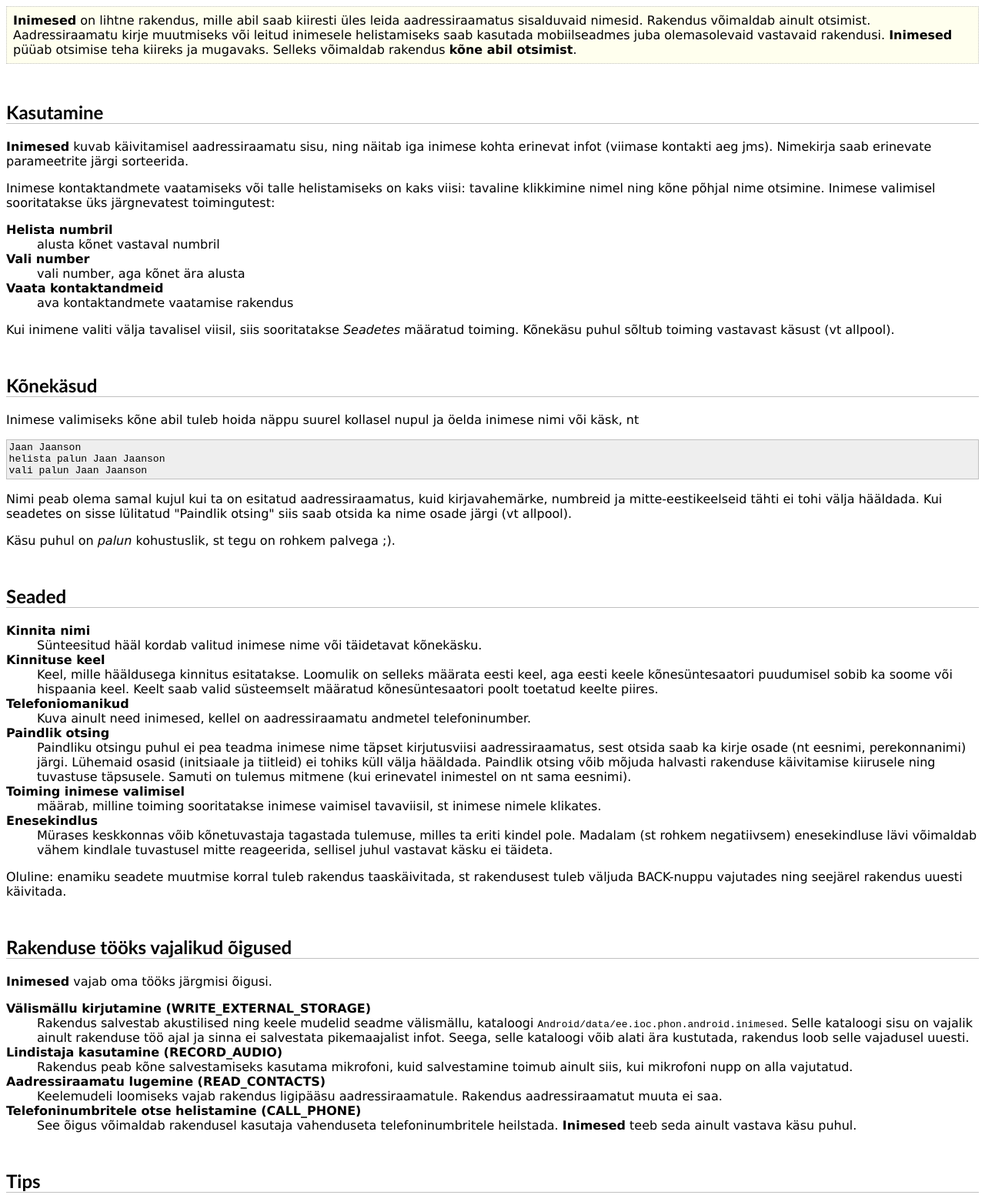
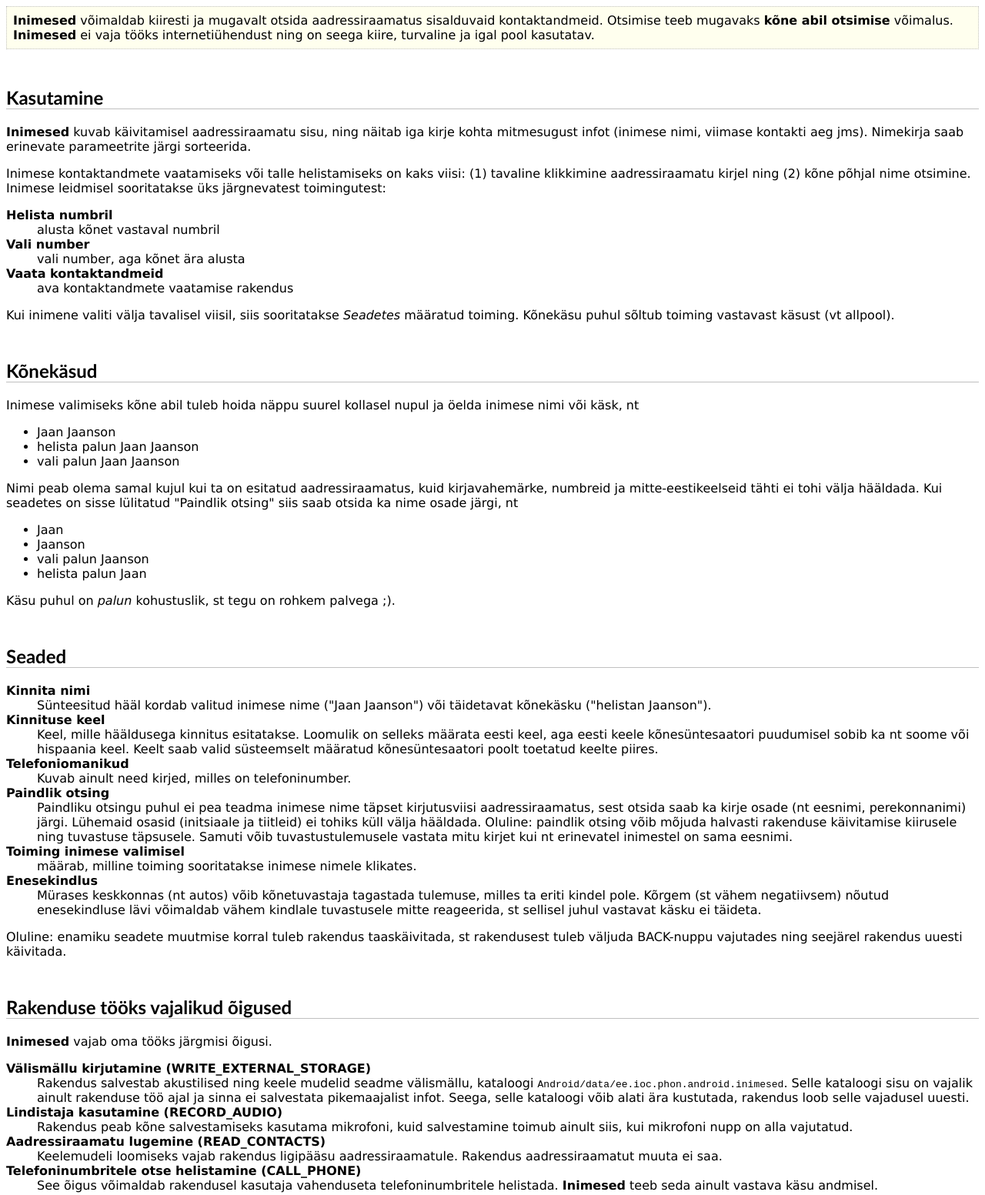
Before and after one commit to Kaljurand/Inimesed, a plain HTML site: page about/et.html in a window 1280 px wide. Shown: the top 1553 px of the page at 77% size. Drawn offline with Linux system fonts and the light colour scheme.

Commit message:
Update website (incl. screenshots)

```diff
--- a/about/et.html
+++ b/about/et.html
@@ -13,23 +13,23 @@
 <body>
 
 <div class="intro">
-<b>Inimesed</b> on lihtne rakendus, mille abil saab kiiresti üles leida
-aadressiraamatus sisalduvaid nimesid.
-Rakendus võimaldab ainult otsimist. Aadressiraamatu kirje muutmiseks või
-leitud inimesele helistamiseks saab kasutada mobiilseadmes juba olemasolevaid
-vastavaid rakendusi.
-<b>Inimesed</b> püüab otsimise teha kiireks ja mugavaks. Selleks võimaldab
-rakendus <b>kõne abil otsimist</b>.
+<b>Inimesed</b> võimaldab kiiresti ja mugavalt
+otsida aadressiraamatus sisalduvaid kontaktandmeid.
+Otsimise teeb mugavaks <b>kõne abil otsimise</b> võimalus.
+<b>Inimesed</b> ei vaja tööks internetiühendust ning on seega kiire, turvaline
+ja igal pool kasutatav.
 </div>
 
 <h2>Kasutamine</h2>
 
 <p><b>Inimesed</b> kuvab käivitamisel aadressiraamatu sisu, ning
-näitab iga inimese kohta erinevat infot (viimase kontakti aeg jms).
+näitab iga kirje kohta mitmesugust infot (inimese nimi,
+viimase kontakti aeg jms).
 Nimekirja saab erinevate parameetrite järgi sorteerida.</p>
 
 <p>Inimese kontaktandmete vaatamiseks või talle helistamiseks on kaks
-viisi: tavaline klikkimine nimel ning kõne põhjal nime otsimine. Inimese valimisel
+viisi: (1) tavaline klikkimine aadressiraamatu kirjel
+ning (2) kõne põhjal nime otsimine. Inimese leidmisel
 sooritatakse üks järgnevatest toimingutest:</p>
 
 <dl>
@@ -51,18 +51,25 @@ määratud toiming. Kõnekäsu puhul sõltub toiming vastavast käsust (vt allpo
 <p>Inimese valimiseks kõne abil tuleb hoida näppu suurel kollasel nupul ja
 öelda inimese nimi või käsk, nt</p>
 
-<pre>
-Jaan Jaanson
-helista palun Jaan Jaanson
-vali palun Jaan Jaanson
-</pre>
+<ul>
+<li>Jaan Jaanson</li>
+<li>helista palun Jaan Jaanson</li>
+<li>vali palun Jaan Jaanson</li>
+</ul>
 
 <p>Nimi peab olema samal kujul kui ta on esitatud aadressiraamatus,
 kuid kirjavahemärke,
 numbreid ja mitte-eestikeelseid tähti ei tohi välja hääldada.
 Kui seadetes
 on sisse lülitatud "Paindlik otsing" siis saab otsida ka nime osade
-järgi (vt allpool).</p>
+järgi, nt</p>
+
+<ul>
+<li>Jaan</li>
+<li>Jaanson</li>
+<li>vali palun Jaanson</li>
+<li>helista palun Jaan</li>
+</ul>
 
 <p>Käsu puhul on <i>palun</i> kohustuslik,
 st tegu on rohkem palvega ;).</p>
@@ -72,36 +79,36 @@ st tegu on rohkem palvega ;).</p>
 
 <dl>
 <dt>Kinnita nimi</dt>
-<dd>Sünteesitud hääl kordab valitud inimese nime või täidetavat kõnekäsku.</dd>
+<dd>Sünteesitud hääl kordab valitud inimese nime ("Jaan Jaanson")
+või täidetavat kõnekäsku ("helistan Jaanson").</dd>
 
 <dt>Kinnituse keel</dt>
 <dd>Keel, mille hääldusega kinnitus esitatakse. Loomulik on selleks
 määrata eesti keel, aga eesti keele kõnesüntesaatori puudumisel sobib
-ka soome või hispaania keel. Keelt saab valid süsteemselt määratud
+ka nt soome või hispaania keel. Keelt saab valid süsteemselt määratud
 kõnesüntesaatori poolt toetatud keelte piires.</dd>
 
 <dt>Telefoniomanikud</dt>
-<dd>Kuva ainult need inimesed, kellel on aadressiraamatu andmetel
-telefoninumber.</dd>
+<dd>Kuvab ainult need kirjed, milles on telefoninumber.</dd>
 
 <dt>Paindlik otsing</dt>
 <dd>Paindliku otsingu puhul ei pea teadma inimese nime täpset kirjutusviisi
 aadressiraamatus, sest
 otsida saab ka kirje osade (nt eesnimi, perekonnanimi) järgi.
 Lühemaid osasid (initsiaale ja tiitleid) ei tohiks küll välja hääldada.
-Paindlik otsing võib mõjuda halvasti rakenduse käivitamise kiirusele
-ning tuvastuse täpsusele. Samuti on tulemus mitmene (kui erinevatel inimestel
-on nt sama eesnimi).</dd>
+Oluline: paindlik otsing võib mõjuda halvasti rakenduse käivitamise kiirusele
+ning tuvastuse täpsusele. Samuti võib tuvastustulemusele vastata mitu
+kirjet kui nt erinevatel inimestel on sama eesnimi.</dd>
 
 <dt>Toiming inimese valimisel</dt>
-<dd>määrab, milline toiming sooritatakse inimese vaimisel tavaviisil,
-st inimese nimele klikates.</dd>
+<dd>määrab, milline toiming sooritatakse inimese nimele klikates.</dd>
 
 <dt>Enesekindlus</dt>
-<dd>Mürases keskkonnas võib kõnetuvastaja tagastada tulemuse, milles ta eriti
-kindel pole. Madalam (st rohkem negatiivsem) enesekindluse lävi võimaldab
-vähem kindlale tuvastusel mitte reageerida, sellisel juhul vastavat käsku ei
-täideta.</dd>
+<dd>Mürases keskkonnas (nt autos) võib kõnetuvastaja tagastada tulemuse,
+milles ta eriti
+kindel pole. Kõrgem (st vähem negatiivsem) nõutud enesekindluse lävi võimaldab
+vähem kindlale tuvastusele mitte reageerida,
+st sellisel juhul vastavat käsku ei täideta.</dd>
 </dl>
 
 <p>Oluline: enamiku seadete muutmise korral tuleb rakendus taaskäivitada,
@@ -131,14 +138,14 @@ Rakendus aadressiraamatut muuta ei saa.</dd>
 
 <dt>Telefoninumbritele otse helistamine (CALL_PHONE)</dt>
 <dd>See õigus võimaldab rakendusel kasutaja vahenduseta telefoninumbritele
-heilstada. <b>Inimesed</b> teeb seda ainult vastava käsu puhul.</dd>
+helistada. <b>Inimesed</b> teeb seda ainult vastava käsu andmisel.</dd>
 </dl>
 
-<h2>Tips</h2>
+<h2>Kasulik teada</h2>
 
 <p><b>Inimeste</b> praegune versioon kasutab eestikeelse kõne akustilisi mudeleid
 ning üsna lihtsat üksühest tähtede ja nende häälduse vastavust. Soovitud
-tuvastuse saamiseks tuleb seega nimesid hääldada nii "nagu nad on kirjutatud".
+tuvastuse saamiseks tuleks seega nimesid hääldada "nii nagu nad on kirjutatud".
 Võõrkeelsete nimede hääldamisel tuleks vältida originaalkeelset hääldust:
 nt nimedes 'Irina' ja 'Fabio' oleks kindlam vältida pikki häälikuid ning
 'György' tuleks hääldada kui /gjörgj/.</p>
@@ -148,8 +155,8 @@ nt nimedes 'Irina' ja 'Fabio' oleks kindlam vältida pikki häälikuid ning
 Autor:
 <a href="https://profiles.google.com/kaljurand">Kaarel Kaljurand</a>
 <br/>
-Rakenduse koduleht:
-<a href="http://kaljurand.github.com/Inimesed/">http://kaljurand.github.com/Inimesed/</a>
+Koduleht:
+<a href="http://kaljurand.github.com/Inimesed/index.et.html">kaljurand.github.com/Inimesed</a>
 </address>
 
 </body>
```
Also changed, not shown: about/en_US.html (+4 -4 lines), index.et.html (+3 -3 lines), screenshots/menu.png, screenshots/settings.png, screenshots/state0.png, screenshots/state1.png.
